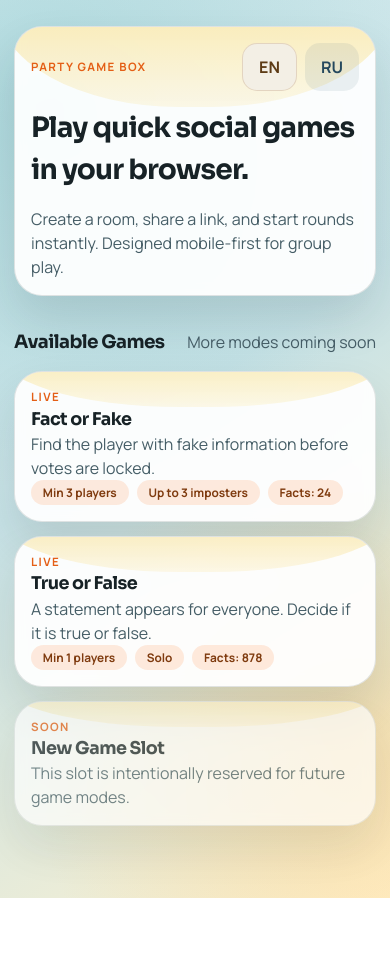
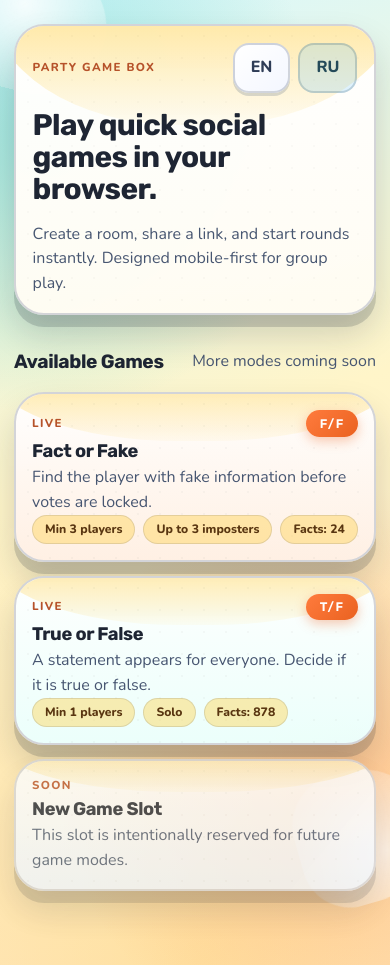
Before and after one commit to ogostos/game, a Next.js app: page / in a window 390 px wide. Before the commit the page ends 898 px from the top, so only its background shows below. Built offline with nearby package versions, Linux system fonts and the light colour scheme.

Commit message:
Redesign UI with playful game-focused visual style

```diff
--- a/app/globals.css
+++ b/app/globals.css
@@ -1,18 +1,22 @@
 :root {
-  --bg-1: #d6ecef;
-  --bg-2: #c7e2e6;
-  --bg-3: #fff2d0;
-  --panel: rgba(255, 255, 255, 0.93);
-  --panel-border: rgba(14, 32, 38, 0.12);
-  --text-main: #172226;
-  --text-muted: #455d66;
-  --brand: #ff7a32;
-  --brand-strong: #e45f16;
-  --warning: #b82f3c;
-  --card-shadow: 0 24px 46px rgba(21, 40, 52, 0.12);
-  --radius-xl: 28px;
-  --radius-lg: 18px;
-  --radius-md: 12px;
+  --bg-1: #d7f8ff;
+  --bg-2: #fff5c9;
+  --bg-3: #ffe5c6;
+  --ink: #1e2533;
+  --muted: #475671;
+  --panel: #fffef8;
+  --panel-border: #21283a;
+  --brand: #ff7b3d;
+  --brand-deep: #ea6220;
+  --mint: #3fc8bd;
+  --mint-deep: #269a90;
+  --lemon: #ffd24f;
+  --sky: #77c9ff;
+  --warning: #c3364a;
+  --radius-xl: 30px;
+  --radius-lg: 20px;
+  --radius-md: 14px;
+  --shadow-card: 0 12px 0 rgba(18, 29, 46, 0.16), 0 20px 34px rgba(18, 29, 46, 0.17);
 }
 
 * {
@@ -21,19 +25,47 @@
 
 html,
 body {
+  min-height: 100%;
+  margin: 0;
   padding: 0;
-  margin: 0;
-  min-height: 100%;
 }
 
 body {
+  position: relative;
+  overflow-x: hidden;
   font-family: var(--font-body), sans-serif;
-  color: var(--text-main);
+  color: var(--ink);
+  line-height: 1.55;
   background:
-    radial-gradient(circle at 12% 12%, rgba(96, 179, 186, 0.34), transparent 44%),
-    radial-gradient(circle at 88% 84%, rgba(250, 180, 69, 0.28), transparent 38%),
-    linear-gradient(145deg, var(--bg-1), var(--bg-2) 45%, var(--bg-3));
-  line-height: 1.5;
+    radial-gradient(circle at 12% 14%, rgba(63, 200, 189, 0.42), transparent 31%),
+    radial-gradient(circle at 88% 80%, rgba(255, 123, 61, 0.29), transparent 34%),
+    radial-gradient(circle at 52% 100%, rgba(255, 210, 79, 0.32), transparent 50%),
+    linear-gradient(160deg, var(--bg-1), var(--bg-2) 46%, var(--bg-3));
+}
+
+body::before,
+body::after {
+  content: "";
+  position: fixed;
+  width: 34vw;
+  height: 34vw;
+  border-radius: 44% 56% 59% 41%;
+  pointer-events: none;
+  z-index: 0;
+}
+
+body::before {
+  top: -10vw;
+  left: -7vw;
+  background: radial-gradient(circle at 35% 35%, rgba(255, 255, 255, 0.86), rgba(255, 255, 255, 0.02));
+  transform: rotate(14deg);
+}
+
+body::after {
+  right: -10vw;
+  bottom: -15vw;
+  background: radial-gradient(circle at 65% 65%, rgba(255, 255, 255, 0.72), rgba(255, 255, 255, 0));
+  transform: rotate(-16deg);
 }
 
 a {
@@ -42,9 +74,11 @@ a {
 }
 
 .shell {
+  position: relative;
+  z-index: 1;
   width: min(980px, calc(100vw - 28px));
   margin: 0 auto;
-  padding: 26px 0 72px;
+  padding: 24px 0 74px;
 }
 
 .stack-xl,
@@ -61,7 +95,7 @@ a {
 }
 
 .stack-lg {
-  gap: 1.5rem;
+  gap: 1.4rem;
 }
 
 .stack-md {
@@ -69,11 +103,11 @@ a {
 }
 
 .stack-sm {
-  gap: 0.65rem;
+  gap: 0.7rem;
 }
 
 .stack-xs {
-  gap: 0.4rem;
+  gap: 0.42rem;
 }
 
 .hero-panel,
@@ -82,32 +116,46 @@ a {
 .player-card,
 .card-panel {
   position: relative;
+  border: 2px solid color-mix(in srgb, var(--panel-border) 20%, white);
+  border-radius: var(--radius-xl);
+  background: linear-gradient(180deg, rgba(255, 255, 255, 0.98), rgba(255, 252, 242, 0.98));
+  box-shadow: var(--shadow-card);
   overflow: hidden;
-  border: 1px solid var(--panel-border);
-  border-radius: var(--radius-xl);
-  background: var(--panel);
-  box-shadow: var(--card-shadow);
-  backdrop-filter: blur(6px);
 }
 
 .hero-panel::before,
 .panel::before,
-.game-card::before {
+.game-card::before,
+.card-panel::before {
   content: "";
   position: absolute;
-  left: -5%;
-  right: -5%;
-  top: -22px;
-  height: 38%;
+  left: -7%;
+  right: -7%;
+  top: -24px;
+  height: 43%;
   border-bottom-left-radius: 46% 100%;
   border-bottom-right-radius: 46% 100%;
-  background: linear-gradient(180deg, rgba(247, 205, 66, 0.4), rgba(247, 205, 66, 0.12));
+  background: linear-gradient(180deg, rgba(255, 210, 79, 0.58), rgba(255, 210, 79, 0.06));
   pointer-events: none;
+}
+
+.hero-panel::after,
+.panel::after,
+.game-card::after,
+.card-panel::after {
+  content: "";
+  position: absolute;
+  inset: 0;
+  pointer-events: none;
+  opacity: 0.26;
+  background-image: radial-gradient(circle at 12px 10px, rgba(0, 0, 0, 0.1) 1px, transparent 1.2px);
+  background-size: 22px 22px;
 }
 
 .hero-panel > *,
 .panel > *,
 .game-card > *,
+.player-card > *,
 .card-panel > * {
   position: relative;
   z-index: 1;
@@ -115,7 +163,7 @@ a {
 
 .hero-panel,
 .panel {
-  padding: clamp(1rem, 2vw + 0.5rem, 1.8rem);
+  padding: clamp(1rem, 2vw + 0.55rem, 1.8rem);
 }
 
 .game-card,
@@ -124,18 +172,88 @@ a {
   padding: 1rem;
 }
 
+.party-hero {
+  isolation: isolate;
+}
+
+.party-hero::after {
+  opacity: 0.2;
+}
+
+.entry-panel,
+.room-header {
+  background:
+    linear-gradient(180deg, rgba(255, 255, 255, 0.98), rgba(255, 247, 229, 0.95)),
+    linear-gradient(145deg, rgba(255, 210, 79, 0.16), rgba(119, 201, 255, 0.16));
+}
+
+.roster-panel {
+  background: linear-gradient(180deg, rgba(255, 255, 255, 0.99), rgba(233, 255, 252, 0.98));
+}
+
+.lobby-panel {
+  border-color: color-mix(in srgb, var(--sky) 42%, #202a3b);
+}
+
+.discussion-panel {
+  border-color: color-mix(in srgb, var(--lemon) 46%, #202a3b);
+}
+
+.voting-panel {
+  border-color: color-mix(in srgb, var(--mint) 44%, #202a3b);
+}
+
+.results-panel {
+  border-color: color-mix(in srgb, var(--brand) 44%, #202a3b);
+}
+
 .game-card {
-  transition: transform 180ms ease, box-shadow 180ms ease, border-color 180ms ease;
+  transition:
+    transform 180ms ease,
+    box-shadow 180ms ease,
+    border-color 180ms ease;
 }
 
 .game-card:hover {
-  transform: translateY(-3px);
-  border-color: rgba(247, 173, 47, 0.55);
-  box-shadow: 0 28px 52px rgba(18, 40, 53, 0.18);
+  transform: translateY(-4px) scale(1.01);
+  box-shadow: 0 15px 0 rgba(18, 29, 46, 0.16), 0 26px 36px rgba(18, 29, 46, 0.2);
 }
 
 .game-card.pending {
-  opacity: 0.72;
+  opacity: 0.78;
+}
+
+.tone-coral {
+  background:
+    linear-gradient(180deg, rgba(255, 255, 255, 0.98), rgba(255, 240, 229, 0.98)),
+    linear-gradient(130deg, rgba(255, 123, 61, 0.22), rgba(255, 210, 79, 0.12));
+}
+
+.tone-teal {
+  background:
+    linear-gradient(180deg, rgba(255, 255, 255, 0.98), rgba(236, 255, 252, 0.98)),
+    linear-gradient(130deg, rgba(63, 200, 189, 0.24), rgba(119, 201, 255, 0.12));
+}
+
+.tone-sky {
+  background:
+    linear-gradient(180deg, rgba(255, 255, 255, 0.98), rgba(237, 245, 255, 0.98)),
+    linear-gradient(130deg, rgba(119, 201, 255, 0.2), rgba(255, 210, 79, 0.08));
+}
+
+.game-token {
+  display: inline-flex;
+  align-items: center;
+  justify-content: center;
+  min-width: 52px;
+  padding: 0.22rem 0.72rem;
+  border-radius: 999px;
+  font-family: var(--font-display), sans-serif;
+  font-size: 0.78rem;
+  letter-spacing: 0.08em;
+  color: #fff;
+  background: linear-gradient(135deg, var(--brand), var(--brand-deep));
+  box-shadow: 0 4px 12px rgba(234, 98, 32, 0.34);
 }
 
 .title-xl,
@@ -145,27 +263,29 @@ a {
 .title-xs {
   margin: 0;
   font-family: var(--font-display), sans-serif;
-  letter-spacing: -0.03em;
+  letter-spacing: -0.02em;
 }
 
 .title-xl {
-  font-size: clamp(1.75rem, 4.6vw, 2.7rem);
+  font-size: clamp(1.86rem, 5vw, 2.9rem);
+  line-height: 1.08;
 }
 
 .title-lg {
-  font-size: clamp(1.35rem, 4vw, 2.1rem);
+  font-size: clamp(1.42rem, 4.1vw, 2.2rem);
+  line-height: 1.14;
 }
 
 .title-md {
-  font-size: clamp(1.15rem, 3vw, 1.5rem);
+  font-size: clamp(1.2rem, 3.25vw, 1.55rem);
 }
 
 .title-sm {
-  font-size: 1.1rem;
+  font-size: 1.14rem;
 }
 
 .title-xs {
-  font-size: 0.95rem;
+  font-size: 1rem;
 }
 
 .hero-copy,
@@ -178,16 +298,20 @@ p {
 
 .hero-copy,
 .muted {
-  color: var(--text-muted);
+  color: var(--muted);
+}
+
+.hero-copy {
+  max-width: 70ch;
 }
 
 .error-text {
   color: var(--warning);
-  font-weight: 600;
+  font-weight: 700;
 }
 
 .eyebrow {
-  color: var(--brand-strong);
+  color: color-mix(in srgb, var(--brand-deep) 72%, #2f2945);
   text-transform: uppercase;
   letter-spacing: 0.12em;
   font-size: 0.72rem;
@@ -197,7 +321,7 @@ p {
 .row-wrap {
   display: flex;
   flex-wrap: wrap;
-  gap: 0.75rem;
+  gap: 0.72rem;
   align-items: center;
 }
 
@@ -212,12 +336,13 @@ p {
 }
 
 .pill {
+  border: 1px solid rgba(32, 40, 58, 0.12);
   border-radius: 999px;
-  padding: 0.24rem 0.74rem;
-  font-size: 0.74rem;
-  font-weight: 700;
-  background: rgba(255, 122, 50, 0.16);
-  color: #7f3b0f;
+  padding: 0.26rem 0.75rem;
+  font-size: 0.76rem;
+  font-weight: 800;
+  color: #593611;
+  background: rgba(255, 210, 79, 0.43);
 }
 
 .button-row {
@@ -238,29 +363,50 @@ select {
 .vote-option,
 .segmented-button,
 .segmented-active {
-  border: 0;
-  border-radius: 15px;
+  border: 2px solid transparent;
+  border-radius: 16px;
   padding: 0.68rem 1rem;
-  font-weight: 700;
-  transition: transform 120ms ease, opacity 120ms ease;
+  font-weight: 800;
+  transition:
+    transform 120ms ease,
+    box-shadow 120ms ease,
+    opacity 120ms ease;
   cursor: pointer;
 }
 
 .button-primary {
-  background: linear-gradient(135deg, #ff8a42, #f76c20);
-  color: #fffdfa;
-  box-shadow: 0 10px 22px rgba(247, 108, 32, 0.32);
+  color: #fff;
+  background: linear-gradient(140deg, var(--brand), var(--brand-deep));
+  border-color: rgba(84, 33, 11, 0.24);
+  box-shadow: 0 5px 0 rgba(139, 53, 16, 0.28), 0 12px 20px rgba(234, 98, 32, 0.29);
 }
 
 .button-secondary {
-  background: #f3efe5;
-  color: #5d3b15;
-  border: 1px solid rgba(178, 130, 79, 0.25);
+  color: #2f3d57;
+  background: linear-gradient(140deg, #ffffff, #f4f7ff);
+  border-color: rgba(35, 50, 80, 0.2);
+  box-shadow: 0 3px 0 rgba(58, 80, 118, 0.2);
 }
 
 .button-ghost {
-  background: rgba(98, 133, 151, 0.12);
-  color: #25485d;
+  color: #244a59;
+  background: rgba(119, 201, 255, 0.24);
+  border-color: rgba(36, 74, 89, 0.2);
+}
+
+.button-primary:hover:not(:disabled),
+.button-secondary:hover:not(:disabled),
+.button-ghost:hover:not(:disabled),
+.vote-option:hover:not(:disabled) {
+  transform: translateY(-1px);
+}
+
+.button-primary:active:not(:disabled),
+.button-secondary:active:not(:disabled),
+.button-ghost:active:not(:disabled),
+.vote-option:active:not(:disabled) {
+  transform: translateY(1px);
+  box-shadow: none;
 }
 
 .button-primary:disabled,
@@ -271,49 +417,47 @@ select {
   cursor: not-allowed;
 }
 
-.button-primary:hover:not(:disabled),
-.button-secondary:hover:not(:disabled),
-.button-ghost:hover:not(:disabled),
-.vote-option:hover:not(:disabled) {
-  transform: translateY(-1px);
-}
-
 .segmented-control {
-  border-radius: 16px;
-  padding: 4px;
-  background: rgba(38, 78, 98, 0.09);
   display: grid;
   grid-template-columns: 1fr 1fr;
-  gap: 0.3rem;
+  gap: 0.35rem;
+  border: 2px solid rgba(33, 40, 58, 0.15);
+  border-radius: 17px;
+  background: rgba(63, 200, 189, 0.12);
+  padding: 4px;
 }
 
 .segmented-button {
   background: transparent;
-  color: #2d4f5f;
+  border-color: transparent;
+  color: #325467;
 }
 
 .segmented-active {
-  background: #ffffff;
-  color: #223f4c;
+  color: #1f3d47;
+  background: #fff;
+  border-color: rgba(33, 40, 58, 0.12);
+  box-shadow: 0 2px 0 rgba(57, 83, 97, 0.18);
 }
 
 .input-label {
-  color: #2c4d5d;
   font-size: 0.86rem;
-  font-weight: 700;
+  font-weight: 800;
+  color: #364c67;
 }
 
 .text-input {
   width: 100%;
-  border: 1px solid rgba(30, 56, 66, 0.26);
-  background: rgba(255, 255, 255, 0.78);
+  border: 2px solid rgba(40, 56, 81, 0.16);
   border-radius: 14px;
-  padding: 0.66rem 0.78rem;
+  background: rgba(255, 255, 255, 0.9);
+  padding: 0.66rem 0.8rem;
+  color: var(--ink);
 }
 
 .text-input:focus {
-  outline: 2px solid rgba(247, 108, 32, 0.22);
-  border-color: rgba(247, 108, 32, 0.45);
+  outline: 3px solid rgba(63, 200, 189, 0.2);
+  border-color: rgba(63, 200, 189, 0.62);
 }
 
 input[type="range"] {
@@ -322,24 +466,31 @@ input[type="range"] {
 }
 
 .text-link {
-  color: #c65318;
+  color: #ba4c18;
   text-decoration: underline;
   text-decoration-thickness: 2px;
-  text-underline-offset: 3px;
+  text-underline-offset: 4px;
   width: fit-content;
+}
+
+.entry-form {
+  padding: 0.5rem;
+  border-radius: var(--radius-lg);
+  border: 1px dashed rgba(33, 40, 58, 0.2);
+  background: rgba(255, 255, 255, 0.54);
+}
+
+.solo-panel {
+  border-color: color-mix(in srgb, var(--mint) 45%, #202a3b);
+  background: linear-gradient(180deg, rgba(255, 255, 255, 0.98), rgba(227, 255, 249, 0.96));
 }
 
 .game-grid,
 .player-grid,
 .result-grid {
   display: grid;
-  gap: 0.85rem;
-}
-
-.game-grid,
-.player-grid,
-.result-grid {
   grid-template-columns: 1fr;
+  gap: 0.88rem;
 }
 
 .vote-grid {
@@ -348,41 +499,65 @@ input[type="range"] {
   gap: 0.5rem;
 }
 
+.player-card {
+  border-radius: var(--radius-lg);
+  border: 1px solid rgba(33, 40, 58, 0.14);
+  background: linear-gradient(160deg, rgba(255, 255, 255, 0.98), rgba(240, 250, 255, 0.96));
+}
+
 .vote-option {
-  background: rgba(95, 183, 188, 0.16);
-  color: #1f4d60;
-  border: 1px solid rgba(65, 143, 147, 0.2);
+  border-color: rgba(33, 40, 58, 0.15);
+  background: linear-gradient(145deg, rgba(255, 255, 255, 0.95), rgba(209, 245, 242, 0.8));
+  color: #245466;
   text-align: left;
+  min-height: 48px;
 }
 
 .vote-option.active {
-  background: rgba(246, 198, 68, 0.35);
-  border-color: rgba(246, 170, 42, 0.58);
+  border-color: rgba(255, 123, 61, 0.5);
+  background: linear-gradient(145deg, rgba(255, 210, 79, 0.55), rgba(255, 160, 112, 0.38));
+  color: #5a2f15;
 }
 
 .role-badge {
+  display: inline-flex;
+  align-items: center;
+  justify-content: center;
+  width: fit-content;
+  padding: 0.25rem 0.62rem;
+  border-radius: 999px;
   font-family: var(--font-display), sans-serif;
-  font-size: 1.1rem;
+  font-size: 0.95rem;
   margin: 0;
+  border: 2px solid transparent;
 }
 
 .role-badge.truth {
-  color: #1b7281;
+  color: #14656e;
+  background: rgba(63, 200, 189, 0.24);
+  border-color: rgba(63, 200, 189, 0.32);
 }
 
 .role-badge.imposter {
-  color: #cf4f2a;
+  color: #a53e1d;
+  background: rgba(255, 123, 61, 0.2);
+  border-color: rgba(255, 123, 61, 0.34);
 }
 
 .timer {
+  padding: 0.25rem 0.72rem;
+  border-radius: 999px;
+  border: 2px solid rgba(33, 40, 58, 0.16);
+  background: rgba(255, 210, 79, 0.52);
   font-family: var(--font-display), sans-serif;
-  font-size: 1.35rem;
-  font-weight: 700;
+  font-size: 1.34rem;
+  font-weight: 800;
   letter-spacing: 0.02em;
+  animation: pulseTimer 1.5s ease-in-out infinite;
 }
 
 .fade-up {
-  animation: fadeUp 380ms ease-out both;
+  animation: fadeUp 360ms ease-out both;
 }
 
 .slide-up {
@@ -413,24 +588,30 @@ input[type="range"] {
   }
 }
 
+@keyframes pulseTimer {
+  0%,
+  100% {
+    transform: scale(1);
+  }
+
+  50% {
+    transform: scale(1.03);
+  }
+}
+
 @media (min-width: 760px) {
   .shell {
-    width: min(1060px, calc(100vw - 64px));
+    width: min(1080px, calc(100vw - 64px));
     padding-top: 42px;
   }
 
-  .game-grid {
-    grid-template-columns: repeat(2, minmax(0, 1fr));
+  .home-shell .hero-panel {
+    padding: 2rem 2.2rem;
   }
 
-  .player-grid {
-    grid-template-columns: repeat(2, minmax(0, 1fr));
-  }
-
-  .result-grid {
-    grid-template-columns: repeat(2, minmax(0, 1fr));
-  }
-
+  .game-grid,
+  .player-grid,
+  .result-grid,
   .vote-grid {
     grid-template-columns: repeat(2, minmax(0, 1fr));
   }
--- a/app/layout.tsx
+++ b/app/layout.tsx
@@ -1,18 +1,18 @@
 import type { Metadata } from "next";
-import { Manrope, Sora } from "next/font/google";
+import { Nunito, Rubik } from "next/font/google";
 
 import "@/app/globals.css";
 
-const displayFont = Sora({
-  subsets: ["latin"],
+const displayFont = Rubik({
+  subsets: ["latin", "cyrillic"],
   variable: "--font-display",
-  weight: ["600", "700"]
+  weight: ["600", "700", "800"]
 });
 
-const bodyFont = Manrope({
-  subsets: ["latin"],
+const bodyFont = Nunito({
+  subsets: ["latin", "cyrillic"],
   variable: "--font-body",
-  weight: ["400", "500", "600", "700"]
+  weight: ["400", "500", "600", "700", "800"]
 });
 
 export const metadata: Metadata = {
--- a/app/page.tsx
+++ b/app/page.tsx
@@ -63,9 +63,21 @@ export default function HomePage() {
 
   const copy = COPY[language];
 
+  function cardToken(gameId: string) {
+    if (gameId === "fact-or-fake") {
+      return "F/F";
+    }
+
+    if (gameId === "true-or-false") {
+      return "T/F";
+    }
+
+    return "NEW";
+  }
+
   return (
-    <main className="shell stack-xl">
-      <section className="hero-panel fade-up stack-md">
+    <main className="shell stack-xl home-shell">
+      <section className="hero-panel fade-up stack-md party-hero">
         <div className="row-wrap space-between">
           <p className="eyebrow">{copy.eyebrow}</p>
           <LanguageToggle language={language} onChange={updateLanguage} />
@@ -83,10 +95,14 @@ export default function HomePage() {
         <div className="game-grid">
           {games.map((game) => {
             const gameCopy = gameText(game.id, language);
+            const toneClass = game.id === "fact-or-fake" ? "tone-coral" : "tone-teal";
 
             return (
-              <Link key={game.id} href={`/games/${game.id}`} className="game-card">
-                <p className="eyebrow">{copy.live}</p>
+              <Link key={game.id} href={`/games/${game.id}`} className={`game-card ${toneClass}`}>
+                <div className="row-wrap space-between">
+                  <p className="eyebrow">{copy.live}</p>
+                  <span className="game-token">{cardToken(game.id)}</span>
+                </div>
                 <h3 className="title-sm">{gameCopy.title}</h3>
                 <p className="muted">{gameCopy.description}</p>
                 <div className="pill-row">
@@ -104,7 +120,7 @@ export default function HomePage() {
             );
           })}
 
-          <article className="game-card pending">
+          <article className="game-card pending tone-sky">
             <p className="eyebrow">{copy.comingSoon}</p>
             <h3 className="title-sm">{copy.newSlot}</h3>
             <p className="muted">{copy.newSlotText}</p>
```
Also changed, not shown: components/game-entry-client.tsx (+4 -4 lines), components/room-client.tsx (+7 -7 lines).
